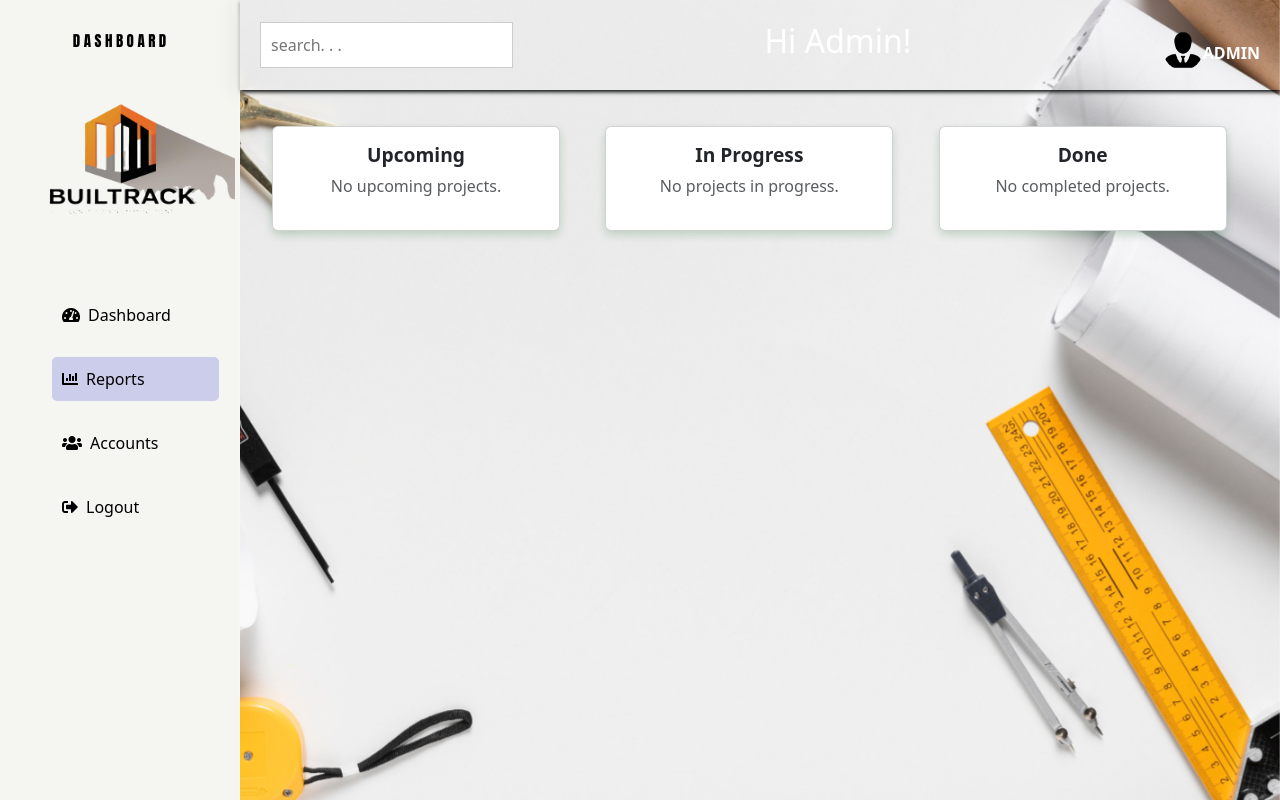
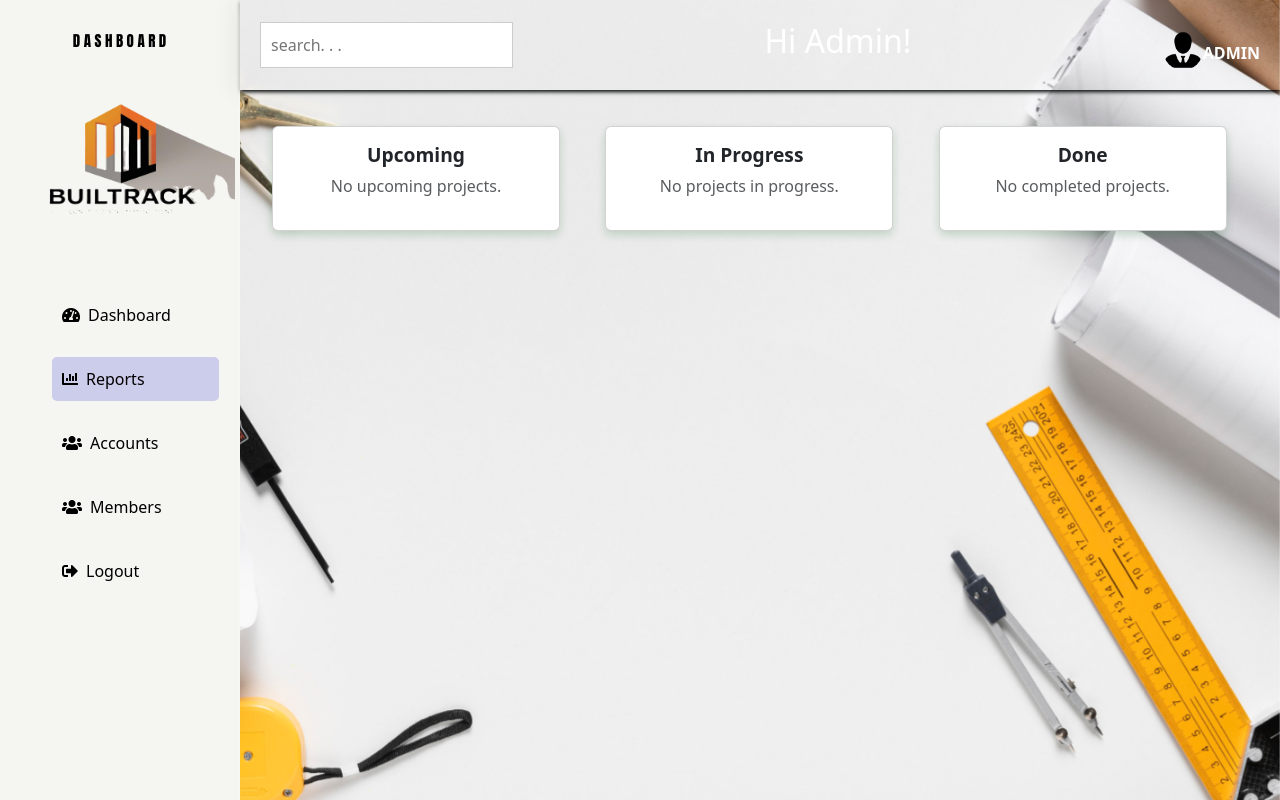
Before and after one commit to SamRReyy/Buildtrack, a PHP site: page /administrator/dash/reports.php in a window 1280 px wide. Run offline with PHP 8.4, Linux system fonts and the light colour scheme; data that the repository does not hold is empty.

Commit message:
adding members

```diff
--- a/administrator/dash/reports.php
+++ b/administrator/dash/reports.php
@@ -61,6 +61,12 @@ foreach ($statuses as $status) {
                     <a href="account.php" >
                         <i class="fas fa-users me-2"></i> <!-- Accounts Icon -->
                         <span>Accounts</span>
+                    </a>
+                </li>
+                <li>
+                    <a href="../login.php">
+                        <i class="fas fa-users me-2"></i> <!-- Members Icon -->
+                        <span>Members</span>
                     </a>
                 </li>
                 <li>
```
